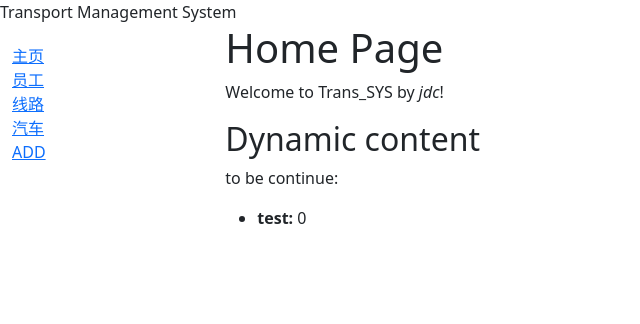
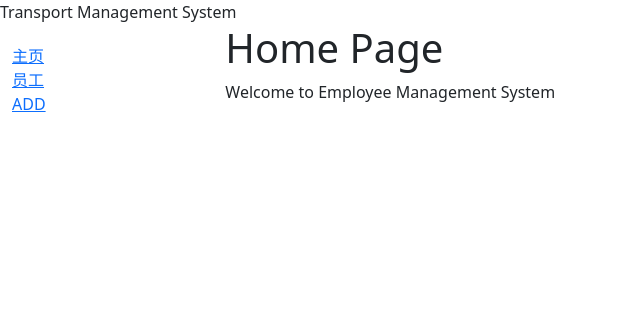
Before and after one commit to OUseemsFine/TransportSystem, a Django app: page /catalog/ in a window 1280 px wide. Shown: the top 324 px of the page, without its empty margins (0-640 px from the left). Run offline with Django 4.2, Linux system fonts and the light colour scheme.

Commit message:
complete

```diff
--- a/catalog/templates/base_generic.html
+++ b/catalog/templates/base_generic.html
@@ -29,8 +29,6 @@
             <ul class="sidebar-nav">
               <li><a href="{% url 'index' %}">主页</a></li>
               <li><a href="{% url 'departments' %}">员工</a></li>
-              <li><a href="">线路</a></li>
-              <li><a href="">汽车</a></li>
               <li><a href="{% url 'add-employee' %}">ADD</a></li>
             </ul>
             {% block sidebutton %}{% endblock %}
--- a/catalog/templates/index.html
+++ b/catalog/templates/index.html
@@ -3,12 +3,7 @@
 {% block content %}
   <h1>Home Page</h1>
   <p>
-    Welcome to Trans_SYS by
-    <em>jdc</em>!
+    Welcome to Employee Management System
   </p>
-  <h2>Dynamic content</h2>
-  <p>to be continue:</p>
-  <ul>
-    <li><strong>test:</strong> {{ num_books }}</li>
-  </ul>
+
 {% endblock %}
--- a/catalog/urls.py
+++ b/catalog/urls.py
@@ -51,9 +51,12 @@ urlpatterns += [
     path('api/stationSequence/update/<int:busline_id>', update_station_sequences, name='update_station_sequences'),
 ]
 
-from .views import VehicleInstanceListView
+from .views import VehicleInstanceListView, VehicleInstanceCreateAPIView, VehicleListView, VehicleInstanceUpdateAPIView
 urlpatterns += [
+    path('api/vehicle/model/all',VehicleListView.as_view(),name="vehicleModel-get"),
     path('api/vehicle/fetch/all',VehicleInstanceListView.as_view(),name="vehicle-get"),
+    path('api/vehicle/add',VehicleInstanceCreateAPIView.as_view(),name="vehicle-add"),
+    path('api/vehicle/update/<str:plateNumber>',VehicleInstanceUpdateAPIView.as_view(),name="vehicle-update"),
 ]
 
 
--- a/catalog/views.py
+++ b/catalog/views.py
@@ -350,6 +350,15 @@ class BuslineDeleteView(APIView):
             return Response({"error": "Busline not found."}, status=status.HTTP_404_NOT_FOUND)
 
 from rest_framework import generics
+from .models import Vehicle
+from .serializers import VehicleSerializer
+
+class VehicleListView(generics.ListAPIView):
+    '''This is the api to fetch all the vehicle models'''
+    queryset = Vehicle.objects.all()
+    serializer_class = VehicleSerializer
+
+from rest_framework import generics
 from .models import VehicleInstance
 from .serializers import VehicleInstanceSerializer
 
@@ -357,3 +366,23 @@ class VehicleInstanceListView(generics.ListAPIView):
     '''This is the api to fetch all the vehicle instances'''
     queryset = VehicleInstance.objects.all()
     serializer_class = VehicleInstanceSerializer
+
+# views.py
+from rest_framework import generics
+from .models import VehicleInstance
+from .serializers import VehicleInstanceAddSerializer
+
+class VehicleInstanceCreateAPIView(generics.CreateAPIView):
+    '''This is the api to add one vehicle instance'''
+    queryset = VehicleInstance.objects.all()
+    serializer_class = VehicleInstanceAddSerializer
+
+# views.py
+from rest_framework import generics
+from .models import VehicleInstance
+from .serializers import VehicleInstanceUpdateSerializer
+
+class VehicleInstanceUpdateAPIView(generics.UpdateAPIView):
+    queryset = VehicleInstance.objects.all()
+    serializer_class = VehicleInstanceUpdateSerializer
+    lookup_field = 'plateNumber'  # Use plateNumber as the unique identifier
```
Also changed, not shown: catalog/serializers.py (+12 -0 lines), db.sqlite3.
